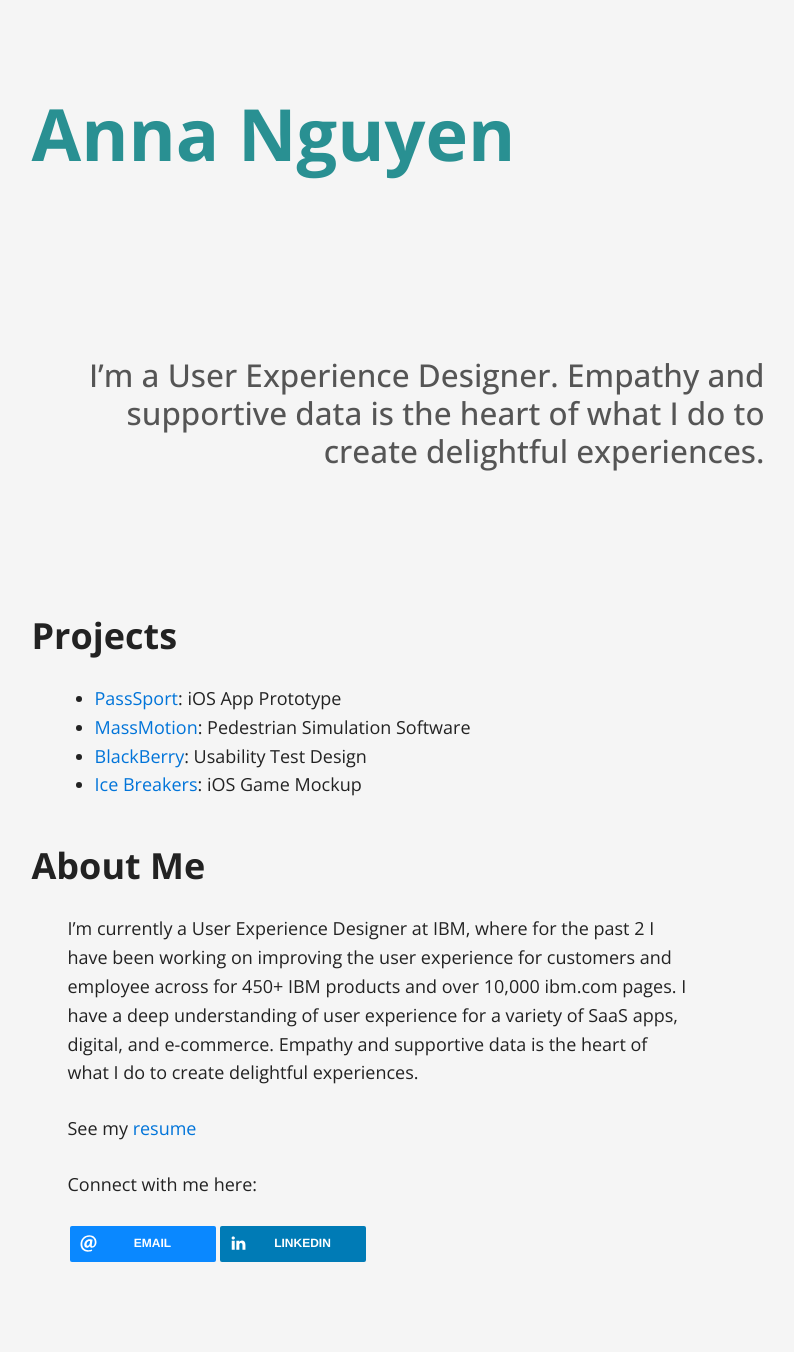
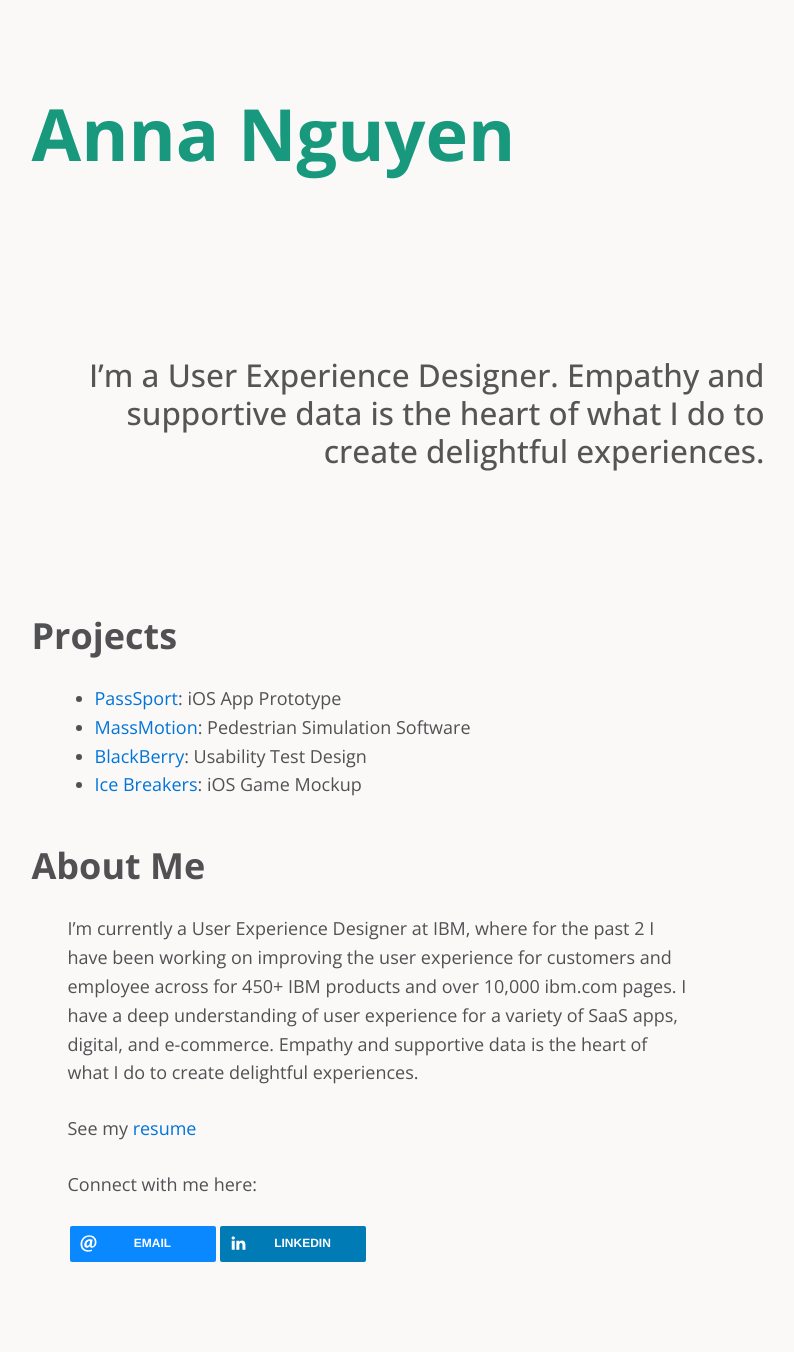
Before and after one commit to wailingwombat/wailingwombat.github.io, a Jekyll site: the page built from index.md, in a window 1280 px wide. Shown: the whole page, without its empty margins (260-1054 px from the left). Built offline with Jekyll 4.4.1, drawn with Linux system fonts in a browser that asks for light colours; nearby versions of some CDN libraries; our own code applies the rules of GitHub Pages for plain Markdown files.

Commit message:
update some colours

```diff
--- a/_config.yml
+++ b/_config.yml
@@ -1,7 +1,7 @@
 # Site settings
 title: Anna Nguyen
 tag_text: Anna Nguyen
-description: A responsive template for publishing single-page websites, articles that are easy on the eyes
+description: I'm Anna Nguyen, a User Experience Designer based in New York City. I currently work at IBM where I design frictionless experiences for developers using IBM products.
 url: "http://127.0.0.1:4000"
 baseurl: ""
 
--- a/_includes/sharing.html
+++ b/_includes/sharing.html
@@ -34,7 +34,7 @@
 
     <li class="rrssb-linkedin">
       <!-- Replace href with your meta and URL information -->
-      <a href="https://www.linkedin.com/in/hanhmynguyen" target="_blank">
+      <a href="www.linkedin.com/in/annanguyen42" target="_blank">
         <span class="rrssb-icon"><svg xmlns="http://www.w3.org/2000/svg" viewBox="0 0 28 28"><path d="M25.424 15.887v8.447h-4.896v-7.882c0-1.98-.71-3.33-2.48-3.33-1.354 0-2.158.91-2.514 1.802-.13.315-.162.753-.162 1.194v8.216h-4.9s.067-13.35 0-14.73h4.9v2.087c-.01.017-.023.033-.033.05h.032v-.05c.65-1.002 1.812-2.435 4.414-2.435 3.222 0 5.638 2.106 5.638 6.632zM5.348 2.5c-1.676 0-2.772 1.093-2.772 2.54 0 1.42 1.066 2.538 2.717 2.546h.032c1.71 0 2.77-1.132 2.77-2.546C8.056 3.593 7.02 2.5 5.344 2.5h.005zm-2.48 21.834h4.896V9.604H2.867v14.73z"/></svg></span>
         <span class="rrssb-text">linkedin</span>
       </a>
--- a/css/solo.css
+++ b/css/solo.css
@@ -11,8 +11,8 @@ html {
 
 body {
   margin: 2rem 0 5rem;
-  color: #222;
-  background-color: #f5f5f5;
+  color: #515053;
+  background-color: #faf9f8;
 }
 
 @media (min-width: 30rem) {
@@ -32,7 +32,7 @@ a:hover, a:focus {
 
 h1, h2, h3, h4, h5, h6 {
   margin: 0 0 0.5rem -0.1rem /* align left edge */;
-  color: #222;
+  color: #515053;
   text-rendering: optimizeLegibility;
   font-family: 'Open Sans', serif;
   line-height: 1.2
@@ -40,7 +40,7 @@ h1, h2, h3, h4, h5, h6 {
 
 /* EDIT */
 h1 {
-   color: rgb(41,144,146)
+   color: #18997d;
 }
 @media (max-width: 750px) {
 h1, h2, h3, h4, h5, h6 {
@@ -159,7 +159,7 @@ word-wrap: break-word;
 .container img {
   margin: 2em auto 2em auto;
   display: block;
-  max-width: 75%;
+  max-width: 100%;
 }
 
 @media (max-width: 635px) {
```
Also changed, not shown: projects/massmotion.md (+2 -1 lines), projects/pass-sport.md (+2 -0 lines), images/passport_overview.gif (added).
